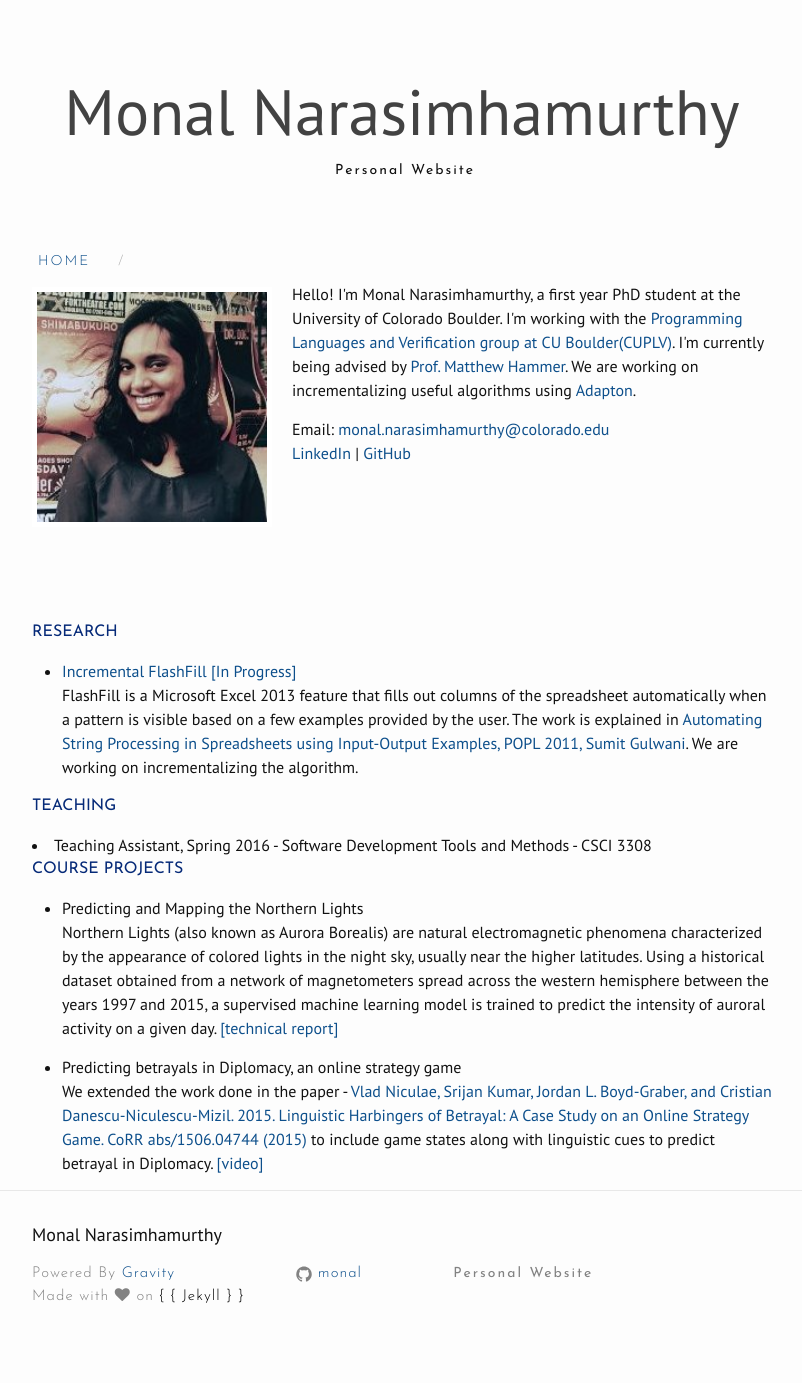
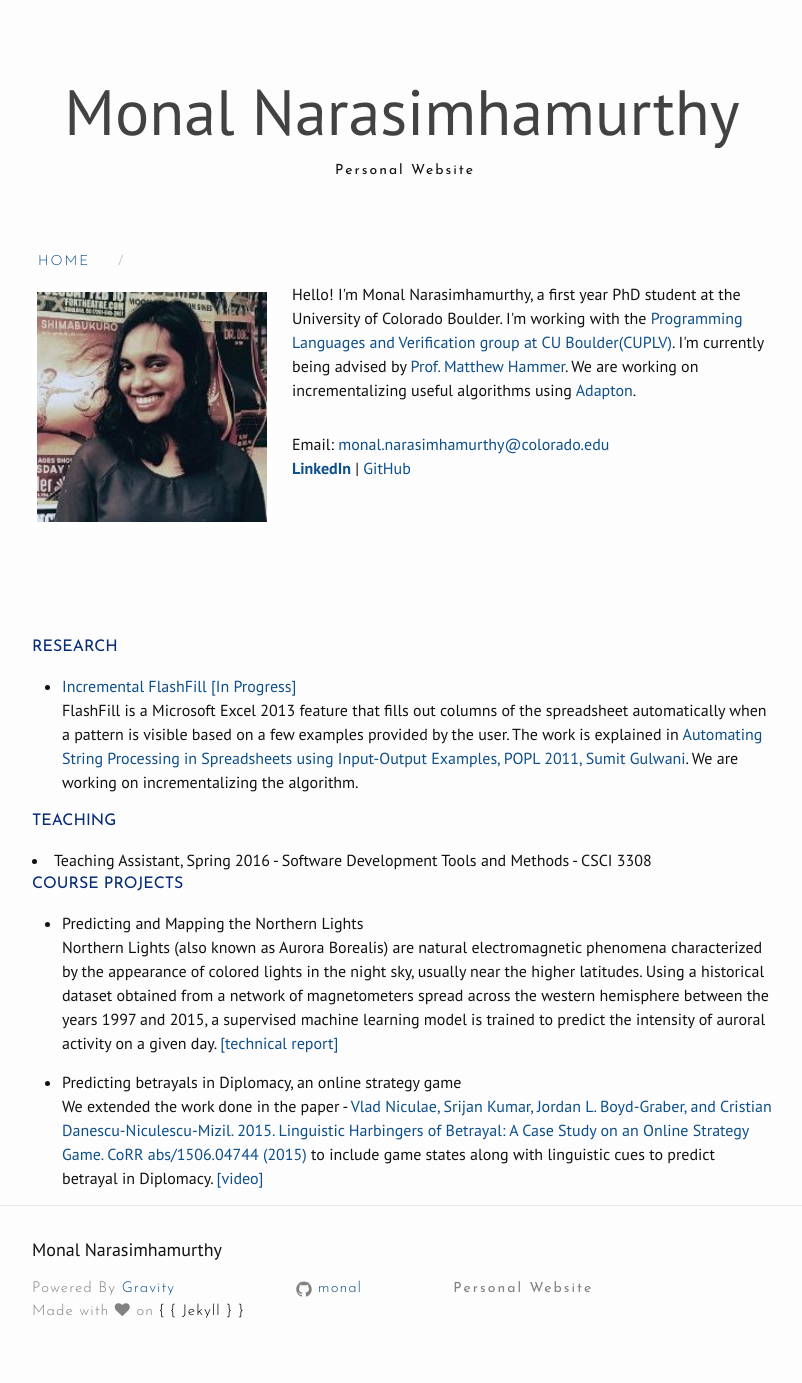
Before and after one commit to monal/monal.github.io, a Jekyll site: the page built from index.html, in a window 1280 px wide. Shown: the whole page, without its empty margins (238-1040 px from the left). Built offline with Jekyll 4.4.1, drawn with Linux system fonts in a browser that asks for light colours; nearby versions of some CDN libraries.

Commit message:
Add space

```diff
--- a/index.html
+++ b/index.html
@@ -8,8 +8,8 @@
 </p>
 <p style="margin-top: 10px; margin-left: 30px">Hello! I'm Monal Narasimhamurthy, a first year PhD student at the University of Colorado Boulder. I'm working with the <a href="http://plv.colorado.edu">Programming Languages and Verification group at CU Boulder(CUPLV)</a>. I'm currently being advised by <a href="http://www.matthewhammer.org">Prof. Matthew Hammer</a>. We are working on incrementalizing useful algorithms using <a href="http://plv.colorado.edu/adapton/">Adapton</a>.
 </p>
-<p>Email: <a href="mailto:monal.narasimhamurthy@colorado.edu">monal.narasimhamurthy@colorado.edu</a><br>
-<a href="https://www.linkedin.com/in/monal-narasimhamurthy">LinkedIn</a> | <a href="https://github.com/monal">GitHub</a> </p>
+<p style="margin-top: 30px;">Email: <a href="mailto:monal.narasimhamurthy@colorado.edu">monal.narasimhamurthy@colorado.edu</a><br>
+<a href="https://www.linkedin.com/in/monal-narasimhamurthy"><b>LinkedIn</b></a> | <a href="https://github.com/monal">GitHub</a> </p>
 </div>
 <div style="margin-top:60px">
 <h4 style="color:#062A78; font-family:'Josefin Sans';">RESEARCH</h4>
```
